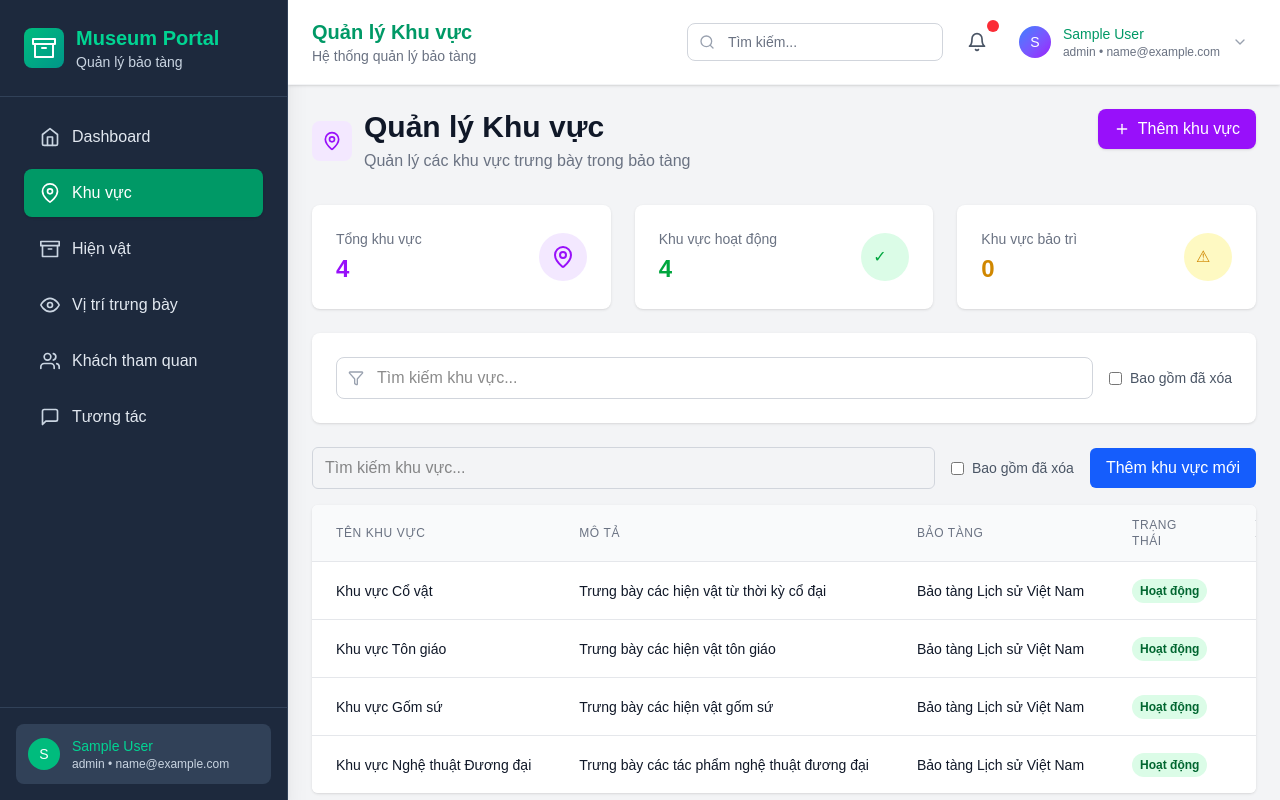
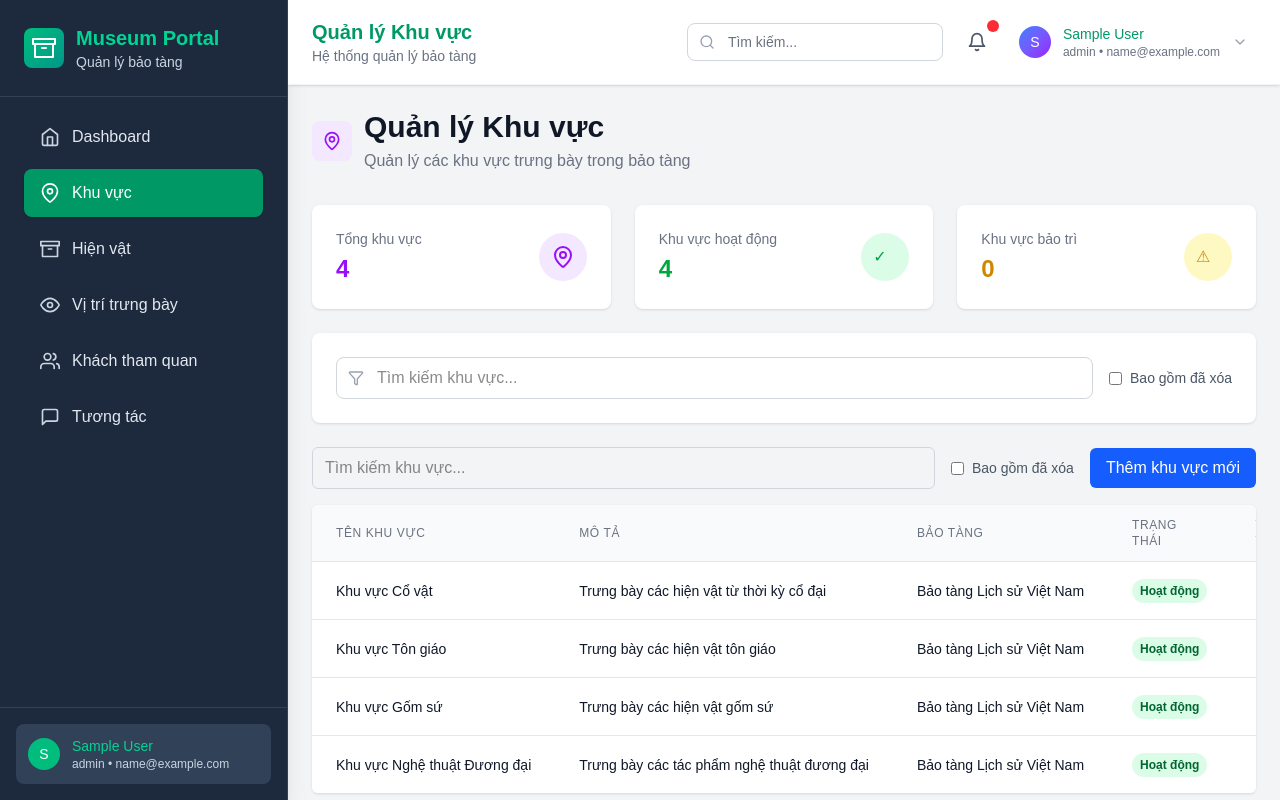
Before and after one commit to 16-Doffy/Museum-Manager, a React (Vite) app in the folder apps/museum-portal/: page /areas in a window 1280 px wide. Built offline with nearby package versions, Linux system fonts and the light colour scheme; no server answers; sample sign-in values are in the browser's storage.

Commit message:
add funtion

```diff
--- a/apps/museum-portal/src/components/areas/AreaTable.tsx
+++ b/apps/museum-portal/src/components/areas/AreaTable.tsx
@@ -19,10 +19,8 @@ interface AreaTableProps {
   includeDeleted: boolean;
   setIncludeDeleted: (include: boolean) => void;
   onPageChange: (page: number) => void;
-  onCreate: () => void;
   onEdit: (area: Area) => void;
   onDelete: (id: string) => void;
-  onActivate: (id: string) => void;
   createArea: (data: any) => Promise<Area>;
   updateArea: (id: string, data: any) => Promise<Area>;
   museums?: Array<{ id: string; name: string }>;
@@ -38,10 +36,8 @@ export function AreaTable({
   includeDeleted,
   setIncludeDeleted,
   onPageChange,
-  onCreate,
   onEdit,
   onDelete,
-  onActivate,
   createArea,
   updateArea,
   museums = [],
@@ -69,14 +65,6 @@ export function AreaTable({
       }
     }
   }, [onDelete]);
-
-  const handleActivate = useCallback(async (id: string) => {
-    try {
-      await onActivate(id);
-    } catch (error) {
-      console.error('Activate error:', error);
-    }
-  }, [onActivate]);
 
   const handleSave = useCallback(async (data: any) => {
     setIsSubmitting(true);
--- a/apps/museum-portal/src/features/areas/AreasPage.tsx
+++ b/apps/museum-portal/src/features/areas/AreasPage.tsx
@@ -2,7 +2,7 @@ import { useState, useCallback } from 'react';
 import { AreaTable } from '../../components/areas/AreaTable';
 import { useAreas } from '../../lib/api/hooks';
 import { Area } from '../../lib/api/types';
-import { Plus, MapPin, Filter } from 'lucide-react';
+import { MapPin, Filter } from 'lucide-react';
 
 export default function AreasPage() {
   const [searchTerm, setSearchTerm] = useState('');
@@ -32,10 +32,6 @@ export default function AreasPage() {
     setPageIndex(page);
   }, []);
 
-  const handleCreate = useCallback(async () => {
-    await fetchAreas();
-  }, [fetchAreas]);
-
   const handleEdit = useCallback(async (area: Area) => {
     await fetchAreas();
   }, [fetchAreas]);
@@ -47,14 +43,6 @@ export default function AreasPage() {
       console.error('Delete area error:', error);
     }
   }, [deleteArea]);
-
-  const handleActivate = useCallback(async (id: string) => {
-    try {
-      await fetchAreas();
-    } catch (error) {
-      console.error('Activate area error:', error);
-    }
-  }, [fetchAreas]);
 
   // Mock museums for demo
   const mockMuseums = [
@@ -78,13 +66,6 @@ export default function AreasPage() {
             </div>
           </div>
         </div>
-        <button
-          onClick={handleCreate}
-          className="flex items-center space-x-2 bg-purple-600 text-white px-4 py-2 rounded-lg hover:bg-purple-700 transition-colors shadow-sm"
-        >
-          <Plus className="w-4 h-4" />
-          <span>Thêm khu vực</span>
-        </button>
       </div>
 
       {/* Stats Cards */}
@@ -177,10 +158,8 @@ export default function AreasPage() {
         includeDeleted={includeDeleted}
         setIncludeDeleted={setIncludeDeleted}
         onPageChange={handlePageChange}
-        onCreate={handleCreate}
         onEdit={handleEdit}
         onDelete={handleDelete}
-        onActivate={handleActivate}
         createArea={createArea}
         updateArea={updateArea}
         museums={mockMuseums}
```
